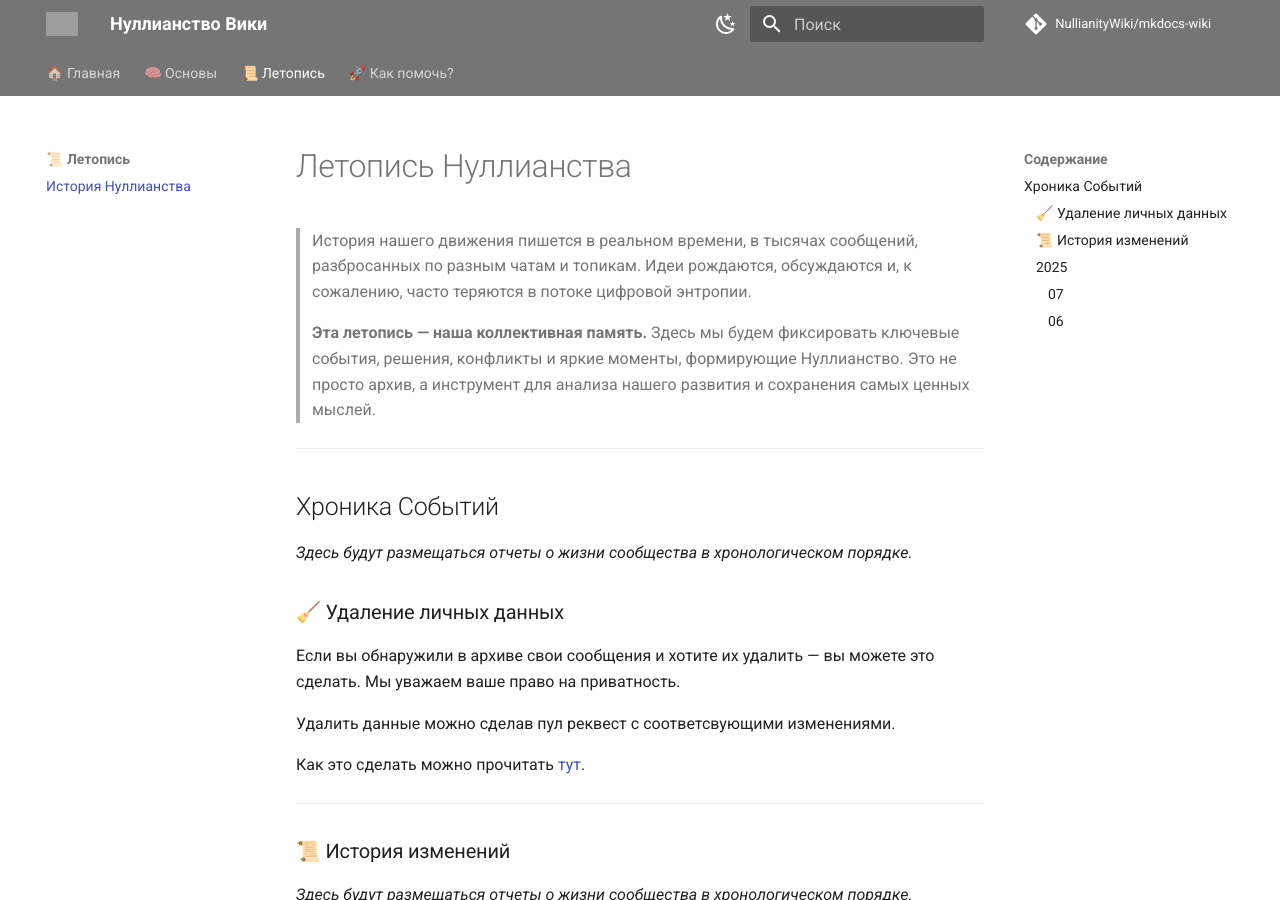
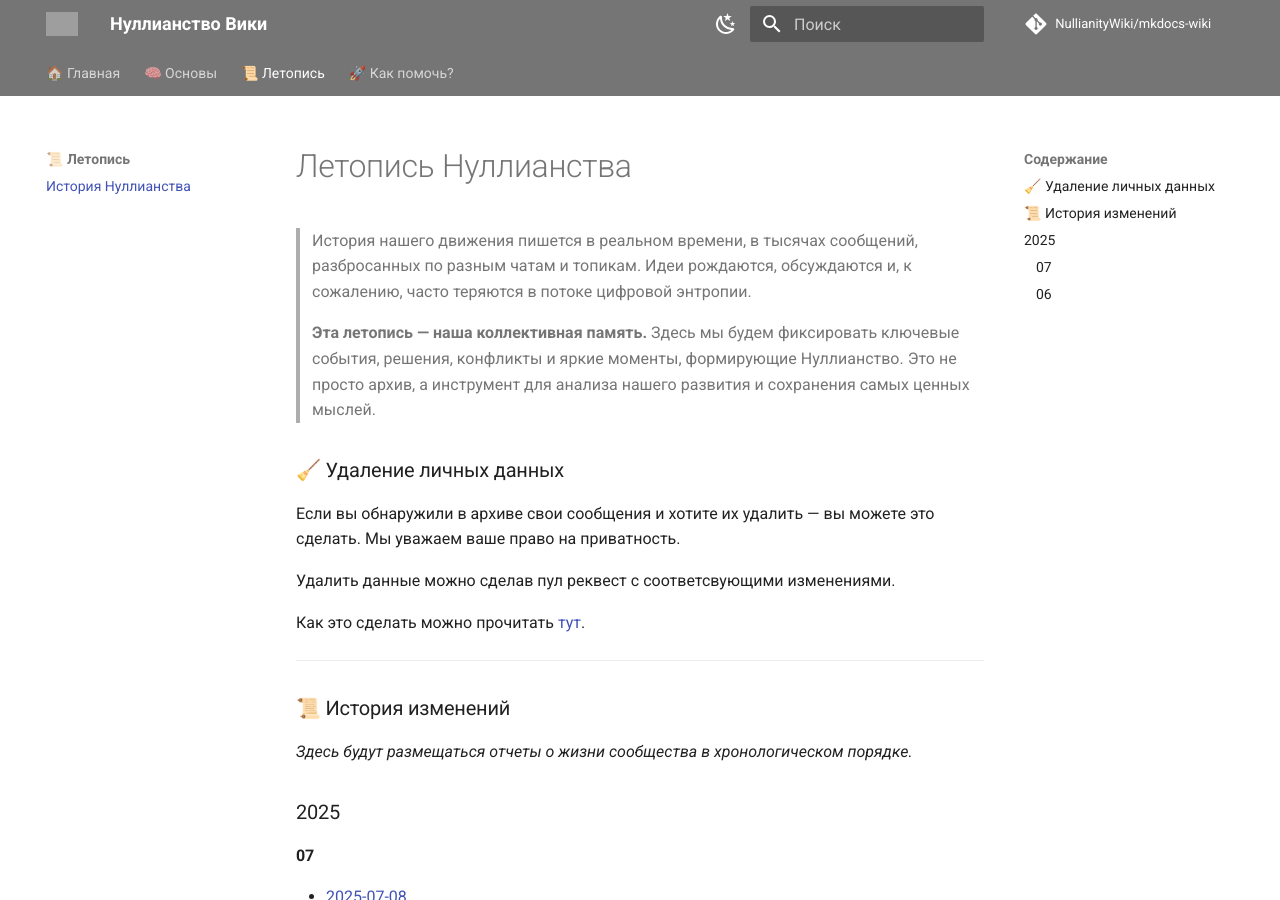
Before and after one commit to NullianityWiki/mkdocs-wiki, an MkDocs documentation site: the page built from docs/lore/history.md, in a window 1280 px wide and 900 px high. Built offline with MkDocs 1.6.1 and Material for MkDocs 9.7.7, drawn with Linux system fonts in a browser that asks for light colours; comment, search, counter and statistics services are not loaded; grey boxes are pictures that could not be loaded.

```diff
--- a/docs/lore/history.md
+++ b/docs/lore/history.md
@@ -3,12 +3,6 @@
 > История нашего движения пишется в реальном времени, в тысячах сообщений, разбросанных по разным чатам и топикам. Идеи рождаются, обсуждаются и, к сожалению, часто теряются в потоке цифровой энтропии.
 >
 > **Эта летопись — наша коллективная память.** Здесь мы будем фиксировать ключевые события, решения, конфликты и яркие моменты, формирующие Нуллианство. Это не просто архив, а инструмент для анализа нашего развития и сохранения самых ценных мыслей.
-
----
-
-## Хроника Событий
-
-*Здесь будут размещаться отчеты о жизни сообщества в хронологическом порядке.*
 
 ### 🧹 Удаление личных данных
 
```
